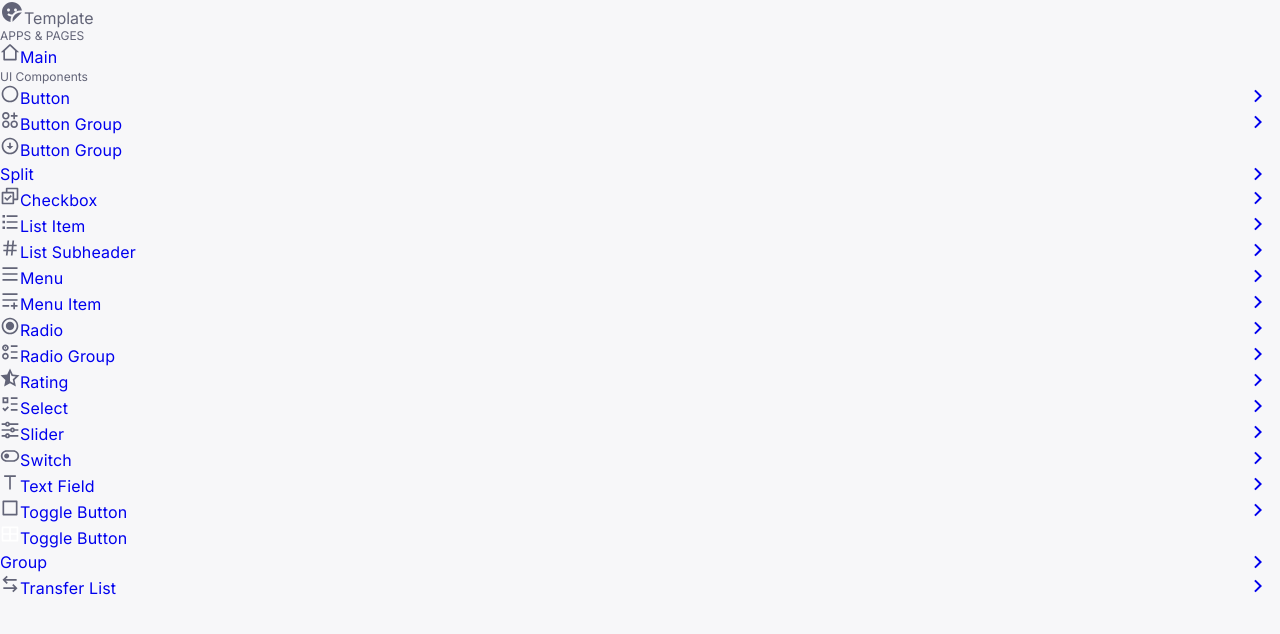
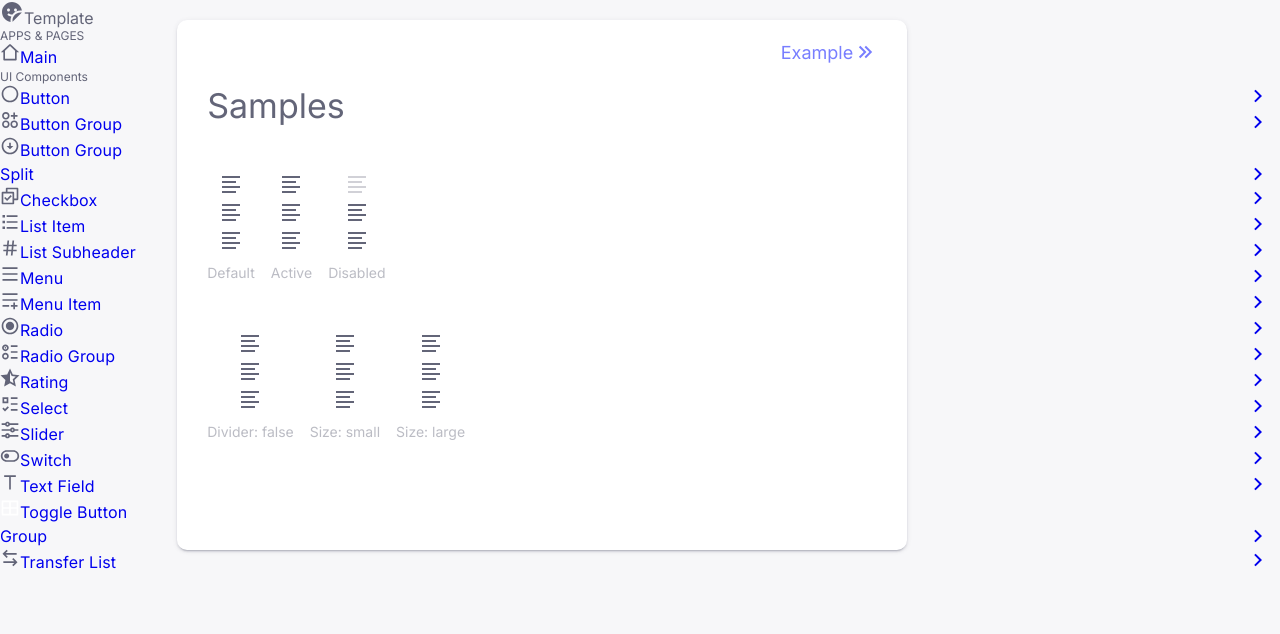
Before and after one commit to HaJaehyeong/template, a Next.js app: page /how-to-use/toggle-button-group in a window 1280 px wide. Shown: the top 634 px of the page. Built offline with nearby package versions, Linux system fonts and the light colour scheme.

Commit message:
add sample, example component: toggle button group

```diff
--- a/src/app/(sample)/how-to-use/(ui-components)/toggle-button-group/_components/toggle-button-group-example/toggle-button-group-example.tsx
+++ b/src/app/(sample)/how-to-use/(ui-components)/toggle-button-group/_components/toggle-button-group-example/toggle-button-group-example.tsx
@@ -1,13 +1,62 @@
 'use client';
+import UiToggleButtonGroup from '@/ui/toggle-button-group/toggle-button-group';
+import UiToggleButton from '@/ui/toggle-button/toggle-button';
+import { RiHeart2Line, RiMouseLine } from '@remixicon/react';
+import { useState } from 'react';
 import ExampleContent from '../../../_components/example-content/example-content';
 import PropsTable from '../../../_components/props-table/props-table';
 
-const CheckboxProps = [
+const ToggleButtonGroupProps = [
   {
-    Name: 'value',
-    Type: 'string | React.ReactNode',
+    Name: 'size',
+    Type: "'s' | 'm' | 'l'",
+    Default: 'm',
+    Description: 'Toggle Button Group 크기',
+  },
+  {
+    Name: 'children',
+    Type: 'React.ReactNode',
     Default: '-',
-    Description: '버튼에 표시할 값',
+    Description: 'Toggle Button Group안에 들어 Toggle Button',
+  },
+];
+
+const ToggleButtonProps = [
+  {
+    Name: 'active',
+    Type: 'boolean',
+    Default: 'false',
+    Description: 'Toggle Button 활성화 유무',
+  },
+  {
+    Name: 'disabled',
+    Type: 'boolean',
+    Default: 'false',
+    Description: 'Toggle Button 비활성화 유무',
+  },
+  {
+    Name: 'size',
+    Type: "'s' | 'm' | 'l'",
+    Default: 'm',
+    Description: 'Toggle Button Group 크기',
+  },
+  {
+    Name: 'divider',
+    Type: 'boolean',
+    Default: 'true',
+    Description: 'Toggle Button 경계선 유무',
+  },
+  {
+    Name: 'icon',
+    Type: 'RemixiconComponentType',
+    Default: 'RiAlignLeft',
+    Description: 'Toggle Button Icon',
+  },
+  {
+    Name: 'onClick',
+    Type: '() => void',
+    Default: '-',
+    Description: 'Toggle Button Click Event',
   },
 ];
 
@@ -15,18 +64,44 @@ const comment = `
   없음!!
 `;
 
-const CheckboxExample: React.FC = () => {
+const ToggleButtonGroupExample: React.FC = () => {
+  const [isActive, setIsActive] = useState('1');
+
   return (
     <>
-      <h4>Example</h4>
-      <ExampleContent title="" code={``} result={''} />
-
-      <h4>Props</h4>
-      <PropsTable datas={CheckboxProps} />
+      <h4>Example Usage</h4>
+      <ExampleContent
+        title="Icon"
+        code={`<UiToggleButtonGroup>\n\t<UiToggleButton />\n\t<UiToggleButton icon={RiMouseLine} />\n\t<UiToggleButton icon={RiHeart2Line} />\n</UiToggleButtonGroup>`}
+        result={
+          <UiToggleButtonGroup>
+            <UiToggleButton />
+            <UiToggleButton icon={RiMouseLine} />
+            <UiToggleButton icon={RiHeart2Line} />
+          </UiToggleButtonGroup>
+        }
+      />
+      <ExampleContent
+        title="Click"
+        code={`const [isActive, setIsActive] = useState('1');\n\n<UiToggleButtonGroup>\n\t<UiToggleButton onClick={() => setIsActive('1')} active={isActive === '1'} />\n\t<UiToggleButton icon={RiMouseLine} onClick={() => setIsActive('2')} active={isActive === '2'} />\n\t<UiToggleButton icon={RiHeart2Line} onClick={() => setIsActive('3')} active={isActive === '3'} disabled />\n</UiToggleButtonGroup>`}
+        result={
+          <UiToggleButtonGroup>
+            <UiToggleButton onClick={() => setIsActive('1')} active={isActive === '1'} />
+            <UiToggleButton icon={RiMouseLine} onClick={() => setIsActive('2')} active={isActive === '2'} />
+            <UiToggleButton icon={RiHeart2Line} onClick={() => setIsActive('3')} active={isActive === '3'} disabled />
+          </UiToggleButtonGroup>
+        }
+      />
 
       <hr />
 
-      <h4>Example Usage</h4>
+      <h4>Toogle Button Group Props</h4>
+      <PropsTable datas={ToggleButtonGroupProps} />
+
+      <hr />
+
+      <h4>Toogle Button Props</h4>
+      <PropsTable datas={ToggleButtonProps} />
 
       <hr />
       <h4>Comment</h4>
@@ -35,4 +110,4 @@ const CheckboxExample: React.FC = () => {
   );
 };
 
-export default CheckboxExample;
+export default ToggleButtonGroupExample;
--- a/src/app/(sample)/how-to-use/(ui-components)/toggle-button-group/_components/toggle-button-group-sample/toggle-button-group-sample.module.scss
+++ b/src/app/(sample)/how-to-use/(ui-components)/toggle-button-group/_components/toggle-button-group-sample/toggle-button-group-sample.module.scss
@@ -1,9 +1,7 @@
-.variant,
-.color,
-.size,
-.state {
+.sample {
   display: flex;
   flex-direction: row;
+  flex-wrap: wrap;
   gap: 16px;
 }
 
@@ -21,5 +19,6 @@
   > label {
     color: var(--text-disabled);
     font-size: 14px;
+    margin-bottom: 50px;
   }
 }
--- a/src/app/(sample)/how-to-use/(ui-components)/toggle-button-group/_components/toggle-button-group-sample/toggle-button-group-sample.tsx
+++ b/src/app/(sample)/how-to-use/(ui-components)/toggle-button-group/_components/toggle-button-group-sample/toggle-button-group-sample.tsx
@@ -1,4 +1,5 @@
-import UiButton from '@/ui/button/button';
+import UiToggleButtonGroup from '@/ui/toggle-button-group/toggle-button-group';
+import UiToggleButton from '@/ui/toggle-button/toggle-button';
 import { memo } from 'react';
 import styles from './toggle-button-group-sample.module.scss';
 
@@ -6,12 +7,57 @@ const ToggleButtonGroupSample: React.FC = () => {
   return (
     <>
       <div>
-        <h4>Variant</h4>
-        <h5>Contained (Default)</h5>
-        <div className={styles.variant}>
+        <h4>Samples</h4>
+        <div className={styles.sample}>
           <div className={styles.item}>
-            <UiButton value="Button" />
+            <UiToggleButtonGroup>
+              <UiToggleButton />
+              <UiToggleButton />
+              <UiToggleButton />
+            </UiToggleButtonGroup>
             <label>Default</label>
+          </div>
+          <div className={styles.item}>
+            <UiToggleButtonGroup>
+              <UiToggleButton active />
+              <UiToggleButton />
+              <UiToggleButton />
+            </UiToggleButtonGroup>
+            <label>Active</label>
+          </div>
+          <div className={styles.item}>
+            <UiToggleButtonGroup>
+              <UiToggleButton disabled />
+              <UiToggleButton />
+              <UiToggleButton />
+            </UiToggleButtonGroup>
+            <label>Disabled</label>
+          </div>
+        </div>
+        <div className={styles.sample}>
+          <div className={styles.item}>
+            <UiToggleButtonGroup>
+              <UiToggleButton divider={false} />
+              <UiToggleButton divider={false} />
+              <UiToggleButton divider={false} />
+            </UiToggleButtonGroup>
+            <label>Divider: false</label>
+          </div>
+          <div className={styles.item}>
+            <UiToggleButtonGroup size="s">
+              <UiToggleButton />
+              <UiToggleButton />
+              <UiToggleButton />
+            </UiToggleButtonGroup>
+            <label>Size: small</label>
+          </div>
+          <div className={styles.item}>
+            <UiToggleButtonGroup size="l">
+              <UiToggleButton />
+              <UiToggleButton />
+              <UiToggleButton />
+            </UiToggleButtonGroup>
+            <label>Size: large</label>
           </div>
         </div>
       </div>
--- a/src/app/(sample)/how-to-use/(ui-components)/toggle-button-group/page.tsx
+++ b/src/app/(sample)/how-to-use/(ui-components)/toggle-button-group/page.tsx
@@ -1,5 +1,13 @@
+import UiComponentsWrapper from '../_components/ui-components-wrapper/ui-components-wrapper';
+import ToggleButtonGroupExample from './_components/toggle-button-group-example/toggle-button-group-example';
+import ToggleButtonGroupSample from './_components/toggle-button-group-sample/toggle-button-group-sample';
+
 const ToggleButtonGroupPage: React.FC = () => {
-  return <></>;
+  return (
+    <UiComponentsWrapper exampleChildren={<ToggleButtonGroupExample />}>
+      <ToggleButtonGroupSample />
+    </UiComponentsWrapper>
+  );
 };
 
 export default ToggleButtonGroupPage;
--- a/src/app/(sample)/how-to-use/(ui-components)/toggle-button/_components/toggle-sample/toggle-sample.module.scss
+++ /dev/null
@@ -1,25 +0,0 @@
-.variant,
-.color,
-.size,
-.state {
-  display: flex;
-  flex-direction: row;
-  gap: 16px;
-}
-
-.color {
-  gap: 32px;
-}
-
-.item {
-  display: flex;
-  flex-direction: column;
-  justify-content: center;
-  align-items: center;
-  gap: 8px;
-
-  > label {
-    color: var(--text-disabled);
-    font-size: 14px;
-  }
-}
--- a/src/app/(sample)/how-to-use/(ui-components)/toggle-button/page.tsx
+++ /dev/null
@@ -1,5 +0,0 @@
-const ToggleButtonPage: React.FC = () => {
-  return <></>;
-};
-
-export default ToggleButtonPage;
--- a/src/types/constants.ts
+++ b/src/types/constants.ts
@@ -14,7 +14,6 @@ import {
   RiMenuAddLine,
   RiMenuLine,
   RiRadioButtonLine,
-  RiSquareLine,
   RiStarHalfLine,
   RiText,
   RiToggleLine,
@@ -37,7 +36,6 @@ export const NAVIGATION_LIST = [
   { name: 'Slider', path: '/how-to-use/slider', icon: RiEqualizerLine, sortNo: 13 },
   { name: 'Switch', path: '/how-to-use/switch', icon: RiToggleLine, sortNo: 14 },
   { name: 'Text Field', path: '/how-to-use/text-field', icon: RiText, sortNo: 15 },
-  { name: 'Toggle Button', path: '/how-to-use/toggle-button', icon: RiSquareLine, sortNo: 16 },
   { name: 'Toggle Button Group', path: '/how-to-use/toggle-button-group', icon: RiLayoutGridLine, sortNo: 17 },
   { name: 'Transfer List', path: '/how-to-use/transfer-list', icon: RiArrowLeftRightLine, sortNo: 18 },
 ];
--- a/src/ui/toggle-button/toggle-button.module.scss
+++ b/src/ui/toggle-button/toggle-button.module.scss
@@ -5,6 +5,16 @@
 
   box-shadow: -1px 0px 0px 0px #0000001f inset;
   cursor: pointer;
+
+  &:first-child {
+    border-top-left-radius: 8px;
+    border-bottom-left-radius: 8px;
+  }
+
+  &:last-child {
+    border-top-right-radius: 8px;
+    border-bottom-right-radius: 8px;
+  }
 
   &.s {
     padding: 4px;
@@ -25,4 +35,8 @@
   &.divider-false {
     box-shadow: 0 0 0;
   }
+
+  &.disabled {
+    pointer-events: none;
+  }
 }
--- a/src/ui/toggle-button/toggle-button.tsx
+++ b/src/ui/toggle-button/toggle-button.tsx
@@ -1,5 +1,5 @@
 import { ButtonSize } from '@/types/types';
-import { RiAlignLeft } from '@remixicon/react';
+import { RemixiconComponentType, RiAlignLeft } from '@remixicon/react';
 import styles from './toggle-button.module.scss';
 
 type UiToggleButtonProps = {
@@ -7,7 +7,8 @@ type UiToggleButtonProps = {
   disabled?: boolean;
   size?: ButtonSize;
   divider?: boolean;
-  handleClick?: () => void;
+  icon?: RemixiconComponentType;
+  onClick?: () => void;
 };
 
 const UiToggleButton: React.FC<UiToggleButtonProps> = ({
@@ -15,20 +16,17 @@ const UiToggleButton: React.FC<UiToggleButtonProps> = ({
   disabled = false,
   size = 'm',
   divider = true,
-  handleClick,
+  icon: Icon = RiAlignLeft,
+  onClick,
 }) => {
   return (
     <div
       className={`${styles.toggleButtonWrapper} ${styles[size]} ${active ? styles.active : ''} ${
         divider ? '' : styles.dividerFalse
-      }`}
-      onClick={handleClick}
+      } ${disabled ? styles.disabled : ''}`}
+      onClick={onClick}
     >
-      <RiAlignLeft
-        className={styles.icon}
-        size={24}
-        color={disabled ? 'var(--action-disabled)' : 'var(--text-primary)'}
-      />
+      <Icon className={styles.icon} size={24} color={disabled ? 'var(--action-disabled)' : 'var(--text-primary)'} />
     </div>
   );
 };
```
Also changed, not shown: src/app/(sample)/how-to-use/(ui-components)/toggle-button/_components/toggle-example/toggle-example.tsx (deleted, +0 -38 lines), src/app/(sample)/how-to-use/(ui-components)/toggle-button/_components/toggle-sample/toggle-sample.tsx (deleted, +0 -23 lines), src/app/(sample)/how-to-use/(ui-components)/toggle-button/page.module.scss (deleted).
